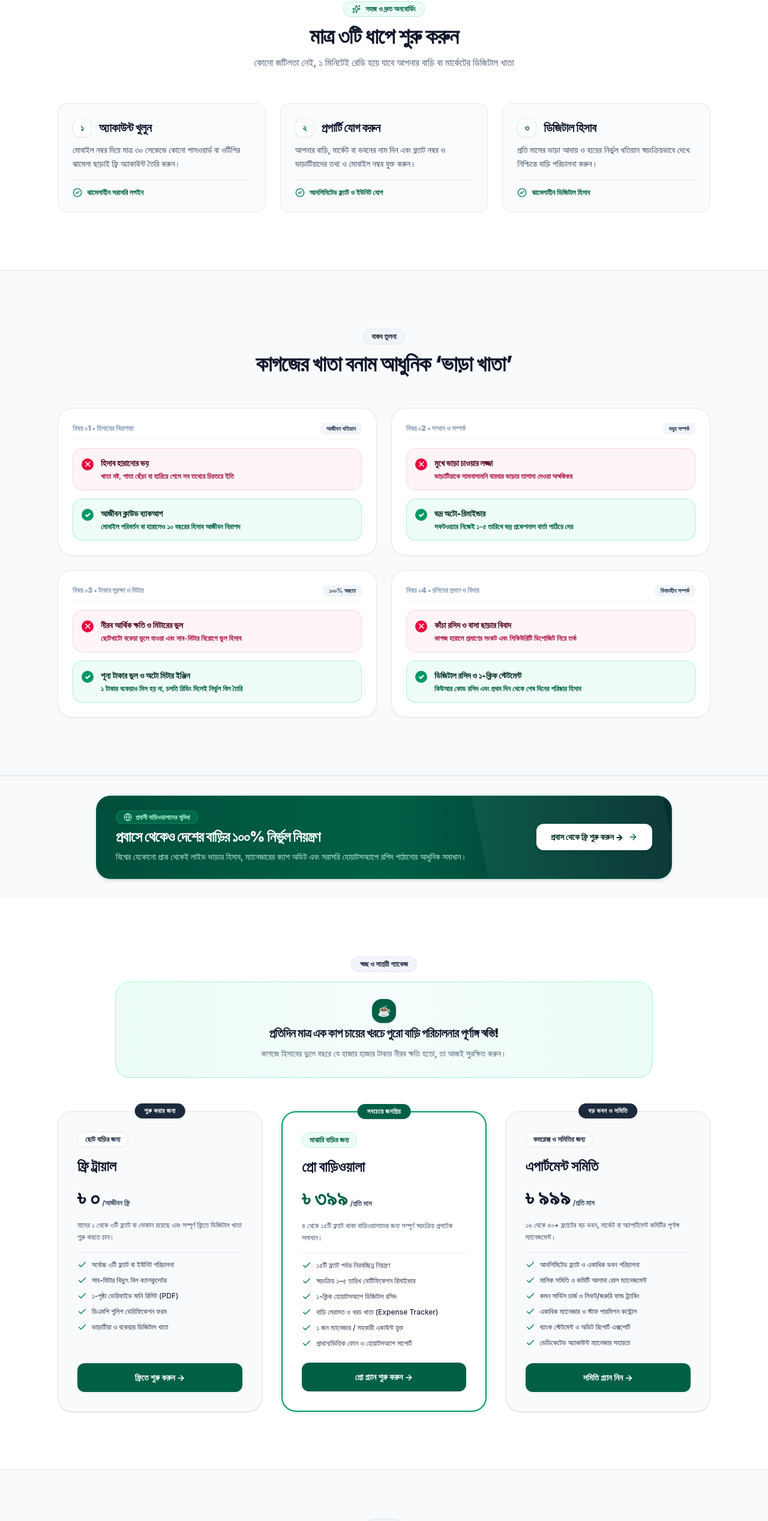
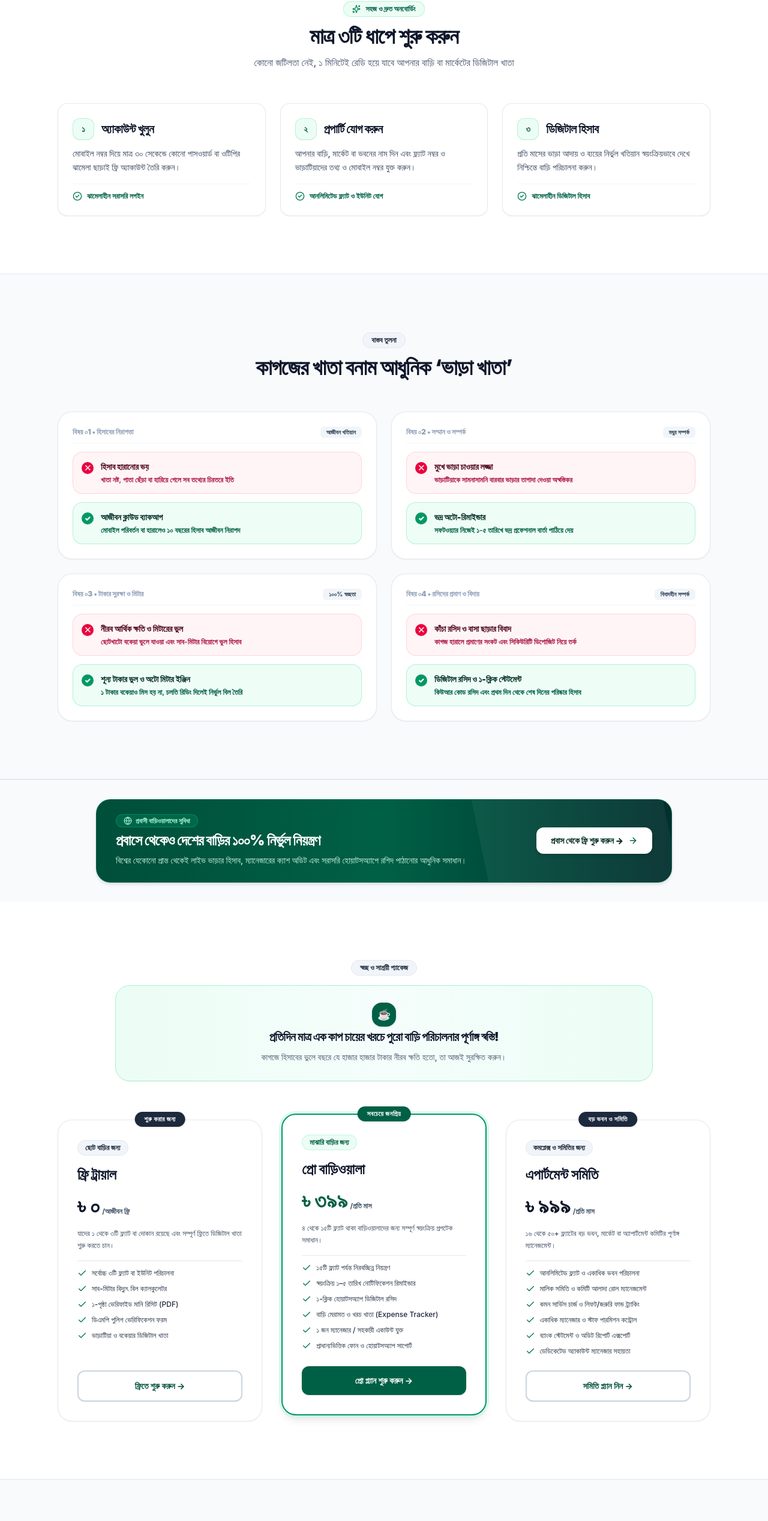
Before and after one commit to zoveraziz/vara-khata, a Next.js app: page / in a window 1280 px wide. Shown: the part 1456-3991 px from the top of the page at 60% size. Built offline with nearby package versions, Linux system fonts and the light colour scheme.

Commit message:
style: elevate styling of 3 step boxes and 3 pricing cards

```diff
--- a/app/landing/page.tsx
+++ b/app/landing/page.tsx
@@ -447,12 +447,15 @@ export default function HomePage() {
             {siteContent.howItWorks.steps.map((step, idx) => (
               <div
                 key={idx}
-                className="relative rounded-2xl p-5 sm:p-6 bg-slate-50/80 border border-slate-200/90 hover:border-emerald-300 hover:bg-white hover:shadow-md transition-all group flex flex-col justify-between space-y-4"
+                className="relative rounded-2xl p-6 bg-white border border-slate-200/90 shadow-xs hover:shadow-md hover:border-emerald-400 transition-all group flex flex-col justify-between space-y-4 overflow-hidden"
               >
+                {/* Top Subtle Emerald Accent Line */}
+                <div className="absolute top-0 left-0 right-0 h-1 bg-gradient-to-r from-emerald-600 to-teal-500 opacity-0 group-hover:opacity-100 transition-opacity" />
+
                 <div>
                   {/* Step Number on the Left of Title in the same line */}
-                  <div className="flex items-center gap-3 mb-2.5">
-                    <span className="w-8 h-8 rounded-xl bg-white text-emerald-800 border border-slate-200/90 shadow-2xs flex items-center justify-center font-black text-sm shrink-0 group-hover:bg-emerald-800 group-hover:text-white group-hover:border-emerald-800 transition-all">
+                  <div className="flex items-center gap-3 mb-3">
+                    <span className="w-9 h-9 rounded-xl bg-emerald-50 text-emerald-800 border border-emerald-200/80 shadow-2xs flex items-center justify-center font-black text-sm shrink-0 group-hover:bg-emerald-800 group-hover:text-white group-hover:border-emerald-800 transition-all">
                       {step.stepNumber}
                     </span>
                     <h3 className="text-lg sm:text-xl font-black text-slate-900 tracking-tight">
@@ -465,7 +468,7 @@ export default function HomePage() {
                   </p>
                 </div>
 
-                <div className="pt-3 border-t border-slate-200/80 flex items-center gap-2 text-xs font-bold text-emerald-800">
+                <div className="pt-3 border-t border-slate-100 flex items-center gap-2 text-xs font-bold text-emerald-800">
                   <CheckCircle2 className="w-4 h-4 text-emerald-700 shrink-0" />
                   <span>{step.featureBadge}</span>
                 </div>
@@ -601,14 +604,14 @@ export default function HomePage() {
             )}
           </div>
 
-          <div className="grid grid-cols-1 md:grid-cols-3 gap-6 lg:gap-8 items-stretch">
+          <div className="grid grid-cols-1 md:grid-cols-3 gap-6 lg:gap-8 items-stretch pt-2">
             {siteContent.pricing.plans.map((plan, idx) => (
               <div
                 key={idx}
-                className={`rounded-3xl p-8 flex flex-col justify-between space-y-6 relative transition-all ${
+                className={`rounded-3xl p-7 sm:p-8 flex flex-col justify-between space-y-6 relative transition-all ${
                   plan.isPopular
-                    ? 'bg-white border-2 border-emerald-600 shadow-md ring-4 ring-emerald-50'
-                    : 'bg-slate-50 border border-slate-200 hover:border-slate-300 shadow-sm hover:shadow-md'
+                    ? 'bg-white border-2 border-emerald-600 shadow-lg ring-4 ring-emerald-100/70 lg:-translate-y-2.5 z-10'
+                    : 'bg-white border border-slate-200/90 hover:border-slate-300 shadow-xs hover:shadow-md'
                 }`}
               >
                 <div
@@ -624,7 +627,7 @@ export default function HomePage() {
                     className={`inline-block px-3 py-1 rounded-full text-xs font-bold ${
                       plan.isPopular
                         ? 'bg-emerald-50 text-emerald-800 border border-emerald-200/60'
-                        : 'bg-white text-slate-800 border border-slate-200'
+                        : 'bg-slate-100 text-slate-800 border border-slate-200'
                     }`}
                   >
                     {plan.audience}
@@ -656,7 +659,11 @@ export default function HomePage() {
 
                 <Link
                   href="/register"
-                  className="w-full py-3.5 rounded-xl bg-emerald-800 hover:bg-emerald-900 text-white font-bold text-center text-sm block transition-all shadow-xs"
+                  className={`w-full py-3.5 rounded-xl font-bold text-center text-sm block transition-all ${
+                    plan.isPopular
+                      ? 'bg-emerald-800 hover:bg-emerald-900 text-white shadow-sm hover:shadow-md font-black'
+                      : 'bg-white hover:bg-emerald-50 text-emerald-900 border-2 border-slate-300 hover:border-emerald-700 shadow-2xs'
+                  }`}
                 >
                   {plan.ctaText}
                 </Link>
--- a/app/page.tsx
+++ b/app/page.tsx
@@ -447,12 +447,15 @@ export default function HomePage() {
             {siteContent.howItWorks.steps.map((step, idx) => (
               <div
                 key={idx}
-                className="relative rounded-2xl p-5 sm:p-6 bg-slate-50/80 border border-slate-200/90 hover:border-emerald-300 hover:bg-white hover:shadow-md transition-all group flex flex-col justify-between space-y-4"
+                className="relative rounded-2xl p-6 bg-white border border-slate-200/90 shadow-xs hover:shadow-md hover:border-emerald-400 transition-all group flex flex-col justify-between space-y-4 overflow-hidden"
               >
+                {/* Top Subtle Emerald Accent Line */}
+                <div className="absolute top-0 left-0 right-0 h-1 bg-gradient-to-r from-emerald-600 to-teal-500 opacity-0 group-hover:opacity-100 transition-opacity" />
+
                 <div>
                   {/* Step Number on the Left of Title in the same line */}
-                  <div className="flex items-center gap-3 mb-2.5">
-                    <span className="w-8 h-8 rounded-xl bg-white text-emerald-800 border border-slate-200/90 shadow-2xs flex items-center justify-center font-black text-sm shrink-0 group-hover:bg-emerald-800 group-hover:text-white group-hover:border-emerald-800 transition-all">
+                  <div className="flex items-center gap-3 mb-3">
+                    <span className="w-9 h-9 rounded-xl bg-emerald-50 text-emerald-800 border border-emerald-200/80 shadow-2xs flex items-center justify-center font-black text-sm shrink-0 group-hover:bg-emerald-800 group-hover:text-white group-hover:border-emerald-800 transition-all">
                       {step.stepNumber}
                     </span>
                     <h3 className="text-lg sm:text-xl font-black text-slate-900 tracking-tight">
@@ -465,7 +468,7 @@ export default function HomePage() {
                   </p>
                 </div>
 
-                <div className="pt-3 border-t border-slate-200/80 flex items-center gap-2 text-xs font-bold text-emerald-800">
+                <div className="pt-3 border-t border-slate-100 flex items-center gap-2 text-xs font-bold text-emerald-800">
                   <CheckCircle2 className="w-4 h-4 text-emerald-700 shrink-0" />
                   <span>{step.featureBadge}</span>
                 </div>
@@ -601,14 +604,14 @@ export default function HomePage() {
             )}
           </div>
 
-          <div className="grid grid-cols-1 md:grid-cols-3 gap-6 lg:gap-8 items-stretch">
+          <div className="grid grid-cols-1 md:grid-cols-3 gap-6 lg:gap-8 items-stretch pt-2">
             {siteContent.pricing.plans.map((plan, idx) => (
               <div
                 key={idx}
-                className={`rounded-3xl p-8 flex flex-col justify-between space-y-6 relative transition-all ${
+                className={`rounded-3xl p-7 sm:p-8 flex flex-col justify-between space-y-6 relative transition-all ${
                   plan.isPopular
-                    ? 'bg-white border-2 border-emerald-600 shadow-md ring-4 ring-emerald-50'
-                    : 'bg-slate-50 border border-slate-200 hover:border-slate-300 shadow-sm hover:shadow-md'
+                    ? 'bg-white border-2 border-emerald-600 shadow-lg ring-4 ring-emerald-100/70 lg:-translate-y-2.5 z-10'
+                    : 'bg-white border border-slate-200/90 hover:border-slate-300 shadow-xs hover:shadow-md'
                 }`}
               >
                 <div
@@ -624,7 +627,7 @@ export default function HomePage() {
                     className={`inline-block px-3 py-1 rounded-full text-xs font-bold ${
                       plan.isPopular
                         ? 'bg-emerald-50 text-emerald-800 border border-emerald-200/60'
-                        : 'bg-white text-slate-800 border border-slate-200'
+                        : 'bg-slate-100 text-slate-800 border border-slate-200'
                     }`}
                   >
                     {plan.audience}
@@ -656,7 +659,11 @@ export default function HomePage() {
 
                 <Link
                   href="/register"
-                  className="w-full py-3.5 rounded-xl bg-emerald-800 hover:bg-emerald-900 text-white font-bold text-center text-sm block transition-all shadow-xs"
+                  className={`w-full py-3.5 rounded-xl font-bold text-center text-sm block transition-all ${
+                    plan.isPopular
+                      ? 'bg-emerald-800 hover:bg-emerald-900 text-white shadow-sm hover:shadow-md font-black'
+                      : 'bg-white hover:bg-emerald-50 text-emerald-900 border-2 border-slate-300 hover:border-emerald-700 shadow-2xs'
+                  }`}
                 >
                   {plan.ctaText}
                 </Link>
```
